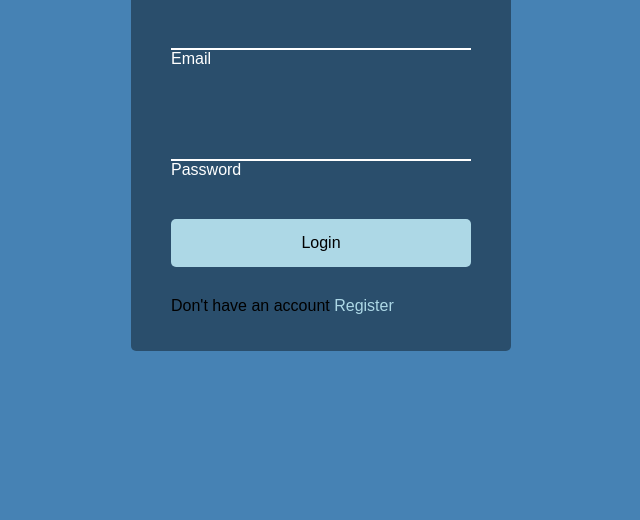
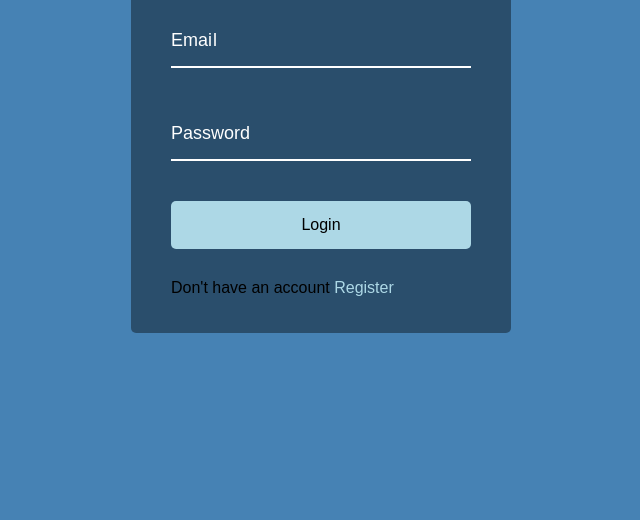
Before and after one commit to theakhileshjoshi/50projects50days, a plain HTML site: page Day 8 - Form-Wave-Animation/index.html in a window 1280 px wide. Shown: the part 280-800 px from the top of the page, without its empty margins (319-959 px from the left). Drawn offline with Linux system fonts and the light colour scheme; a web font is replaced by a local one.

Commit message:
Day 8 - Form Wave Animation Completed

```diff
--- a/Day 8 - Form-Wave-Animation/script.js
+++ b/Day 8 - Form-Wave-Animation/script.js
@@ -0,0 +1,8 @@
+const labels = document.querySelectorAll(".form-control label")
+
+labels.forEach(label => {
+    label.innerHTML = label.innerText
+        .split('')
+        .map((letter, idx) => `<span style = "transition-delay:${idx*50}ms">${letter}</span>`)
+        .join('')
+})
--- a/Day 8 - Form-Wave-Animation/style.css
+++ b/Day 8 - Form-Wave-Animation/style.css
@@ -74,4 +74,23 @@ body{
 .form-control input:focus,
 .form-control input:valid{
     outline: 0;
+    border-bottom-color: lightblue;
 }
+
+.form-control label{
+    position: absolute;
+    top:15px;
+    left: 0;
+}
+.form-control label span{
+    display: inline-block;
+    font-size: 18px;
+    min-width: 5px;
+    transition: 0.3s cubic-bezier(0.68,0.55,0.265,1.55);
+}
+
+.form-control input:focus + label span,
+.form-control input:valid + label span{
+    color: lightblue;
+    transform:translateY(-30px);
+}
```
